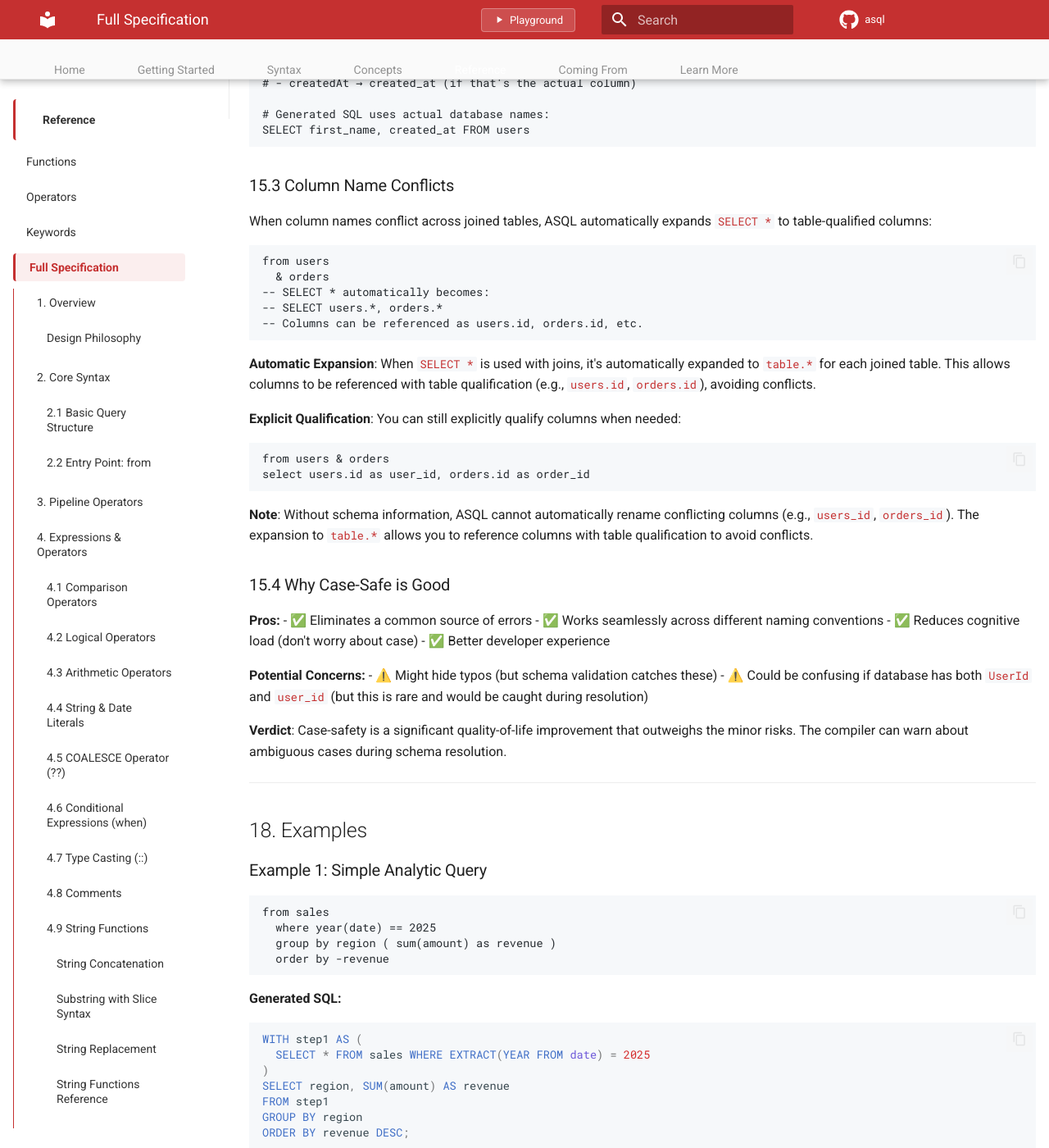
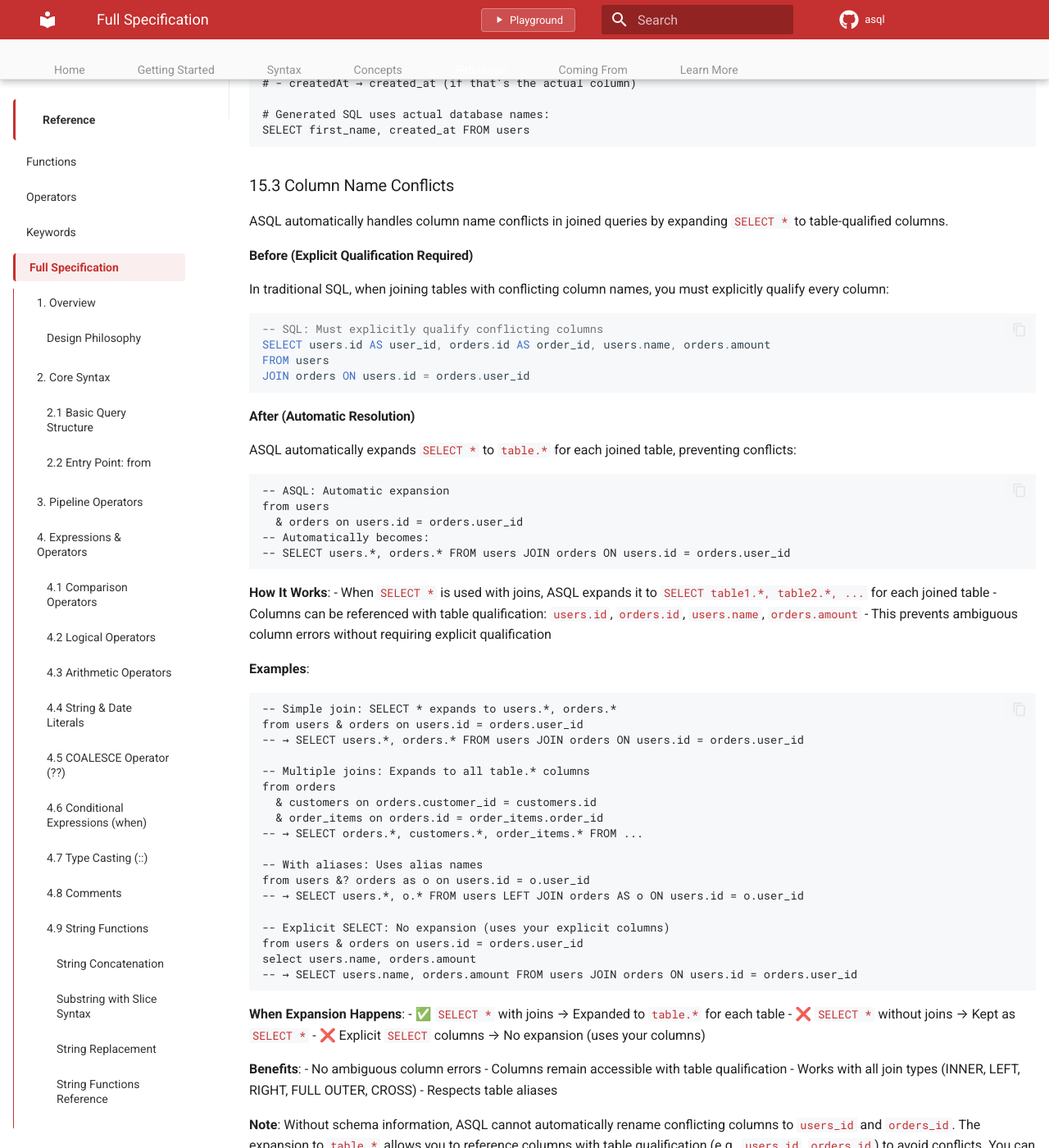
Before and after one commit to davefowler/asql, an MkDocs documentation site: the page built from docs/spec.md, in a window 1280 px wide and 1400 px high, scrolled down 44804 px. Shown: the whole window at 82% size. Built offline with MkDocs 1.6.1 and Material for MkDocs 9.7.7, drawn with Linux system fonts in a browser that asks for light colours; comment, search, counter and statistics services are not loaded; some of the changed text lies outside the part shown.

Commit message:
docs: Document automatic column name conflict resolution
Co-authored-by: davefowler <davefowler@gmail.com>

````diff
--- a/docs/spec.md
+++ b/docs/spec.md
@@ -2144,26 +2144,76 @@ SELECT first_name, created_at FROM users
 
 ### 15.3 Column Name Conflicts
 
-When column names conflict across joined tables, ASQL automatically expands `SELECT *` to table-qualified columns:
-
-```asql
-from users
-  & orders
--- SELECT * automatically becomes:
--- SELECT users.*, orders.*
--- Columns can be referenced as users.id, orders.id, etc.
-```
-
-**Automatic Expansion**: When `SELECT *` is used with joins, it's automatically expanded to `table.*` for each joined table. This allows columns to be referenced with table qualification (e.g., `users.id`, `orders.id`), avoiding conflicts.
-
-**Explicit Qualification**: You can still explicitly qualify columns when needed:
-
-```asql
-from users & orders
+ASQL automatically handles column name conflicts in joined queries by expanding `SELECT *` to table-qualified columns.
+
+#### Before (Explicit Qualification Required)
+
+In traditional SQL, when joining tables with conflicting column names, you must explicitly qualify every column:
+
+```sql
+-- SQL: Must explicitly qualify conflicting columns
+SELECT users.id AS user_id, orders.id AS order_id, users.name, orders.amount
+FROM users
+JOIN orders ON users.id = orders.user_id
+```
+
+#### After (Automatic Resolution)
+
+ASQL automatically expands `SELECT *` to `table.*` for each joined table, preventing conflicts:
+
+```asql
+-- ASQL: Automatic expansion
+from users
+  & orders on users.id = orders.user_id
+-- Automatically becomes:
+-- SELECT users.*, orders.* FROM users JOIN orders ON users.id = orders.user_id
+```
+
+**How It Works**:
+- When `SELECT *` is used with joins, ASQL expands it to `SELECT table1.*, table2.*, ...` for each joined table
+- Columns can be referenced with table qualification: `users.id`, `orders.id`, `users.name`, `orders.amount`
+- This prevents ambiguous column errors without requiring explicit qualification
+
+**Examples**:
+
+```asql
+-- Simple join: SELECT * expands to users.*, orders.*
+from users & orders on users.id = orders.user_id
+-- → SELECT users.*, orders.* FROM users JOIN orders ON users.id = orders.user_id
+
+-- Multiple joins: Expands to all table.* columns
+from orders
+  & customers on orders.customer_id = customers.id
+  & order_items on orders.id = order_items.order_id
+-- → SELECT orders.*, customers.*, order_items.* FROM ...
+
+-- With aliases: Uses alias names
+from users &? orders as o on users.id = o.user_id
+-- → SELECT users.*, o.* FROM users LEFT JOIN orders AS o ON users.id = o.user_id
+
+-- Explicit SELECT: No expansion (uses your explicit columns)
+from users & orders on users.id = orders.user_id
+select users.name, orders.amount
+-- → SELECT users.name, orders.amount FROM users JOIN orders ON users.id = orders.user_id
+```
+
+**When Expansion Happens**:
+- ✅ `SELECT *` with joins → Expanded to `table.*` for each table
+- ❌ `SELECT *` without joins → Kept as `SELECT *`
+- ❌ Explicit `SELECT` columns → No expansion (uses your columns)
+
+**Benefits**:
+- No ambiguous column errors
+- Columns remain accessible with table qualification
+- Works with all join types (INNER, LEFT, RIGHT, FULL OUTER, CROSS)
+- Respects table aliases
+
+**Note**: Without schema information, ASQL cannot automatically rename conflicting columns to `users_id` and `orders_id`. The expansion to `table.*` allows you to reference columns with table qualification (e.g., `users.id`, `orders.id`) to avoid conflicts. You can still add explicit aliases if you want renamed columns:
+
+```asql
+from users & orders on users.id = orders.user_id
 select users.id as user_id, orders.id as order_id
 ```
-
-**Note**: Without schema information, ASQL cannot automatically rename conflicting columns (e.g., `users_id`, `orders_id`). The expansion to `table.*` allows you to reference columns with table qualification to avoid conflicts.
 
 ### 15.4 Why Case-Safe is Good
 
````
Also changed, not shown: docs/concepts/conventions.md (+49 -0 lines), docs/spec_future.md (+0 -20 lines), docs/unimplemented_features.md (+9 -6 lines).
